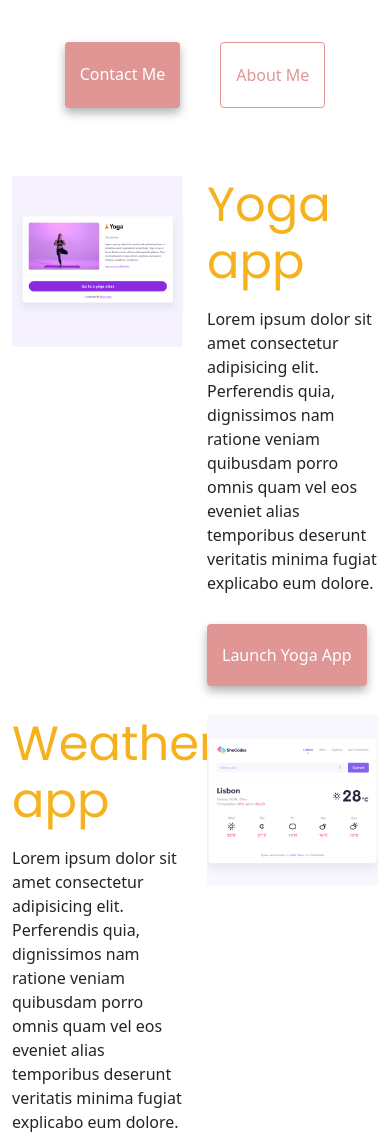
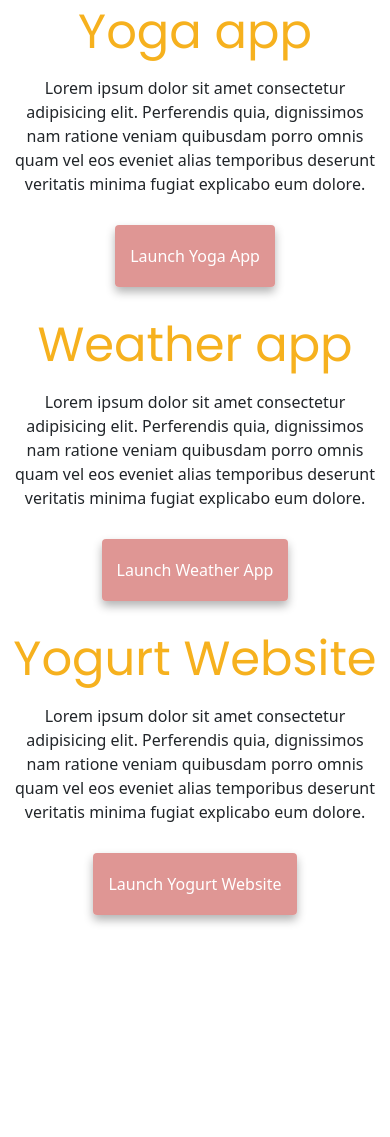
Before and after one commit to churst73/Advanced-Tools-Homework, a plain HTML site: page index.html in a window 390 px wide. Shown: the part 479-1616 px from the top of the page. After the commit the page ends 1475 px from the top, so only its background shows below. Drawn offline with nearby package versions, Linux system fonts and the light colour scheme.

Commit message:
Added media queries for mobile devices

```diff
--- a/css/style.css
+++ b/css/style.css
@@ -115,3 +115,24 @@ p {
   box-shadow: var(--box-shadow);
   color: white;
 }
+
+@media (max-width: 576px) {
+  h1 {
+    font-size: 48px;
+  }
+  .contact-me {
+    font-size: 35px;
+  }
+  .email-link {
+    font-size: 20px;
+  }
+}
+
+@media (min-width: 576px) {
+  .portfolio {
+    text-align: left;
+  }
+  .portfolio-text {
+    text-align: left;
+  }
+}
--- a/index.html
+++ b/index.html
@@ -4,7 +4,7 @@
     <meta charset="UTF-8" />
     <meta http-equiv="X-UA-Compatible" content="IE=edge" />
     <meta name="viewport" content="width=device-width, initial-scale=1.0" />
-    <meta name="description" content="This is Chelsea Hurst's Online Coding and Design Portfolio.">
+    <meta name="description" content="This is Chelsea Hurst's Online Coding and Design Portfolio. Check out some of my work, and reach out to collaborate.">
     <title>Front-end developer - Chelsea Hurst</title>
     <link
       href="https://cdn.jsdelivr.net/npm/bootstrap@5.0.1/dist/css/bootstrap.min.css"
@@ -62,36 +62,36 @@
     </div>
     <div class="container">
       <div class="row mt-5">
-        <div class="col-6">
-          <img src="images/yoga.png" alt="Yoga App" class="img-fluid rounded">
+        <div class="col-md-6">
+          <img src="images/yoga.png" alt="Yoga App" class="img-fluid rounded d-none d-md-block">
         </div>
-        <div class="col-6">
-            <h2 class="mb-3 text-start">Yoga app</h2>
-            <div>Lorem ipsum dolor sit amet consectetur adipisicing elit. Perferendis quia, dignissimos nam ratione veniam quibusdam porro omnis quam vel eos eveniet alias temporibus deserunt veritatis minima fugiat explicabo eum dolore.</div>
+        <div class="col-md-6 text-center">
+            <h2 class="portfolio mb-3">Yoga app</h2>
+            <div class="portfolio-text">Lorem ipsum dolor sit amet consectetur adipisicing elit. Perferendis quia, dignissimos nam ratione veniam quibusdam porro omnis quam vel eos eveniet alias temporibus deserunt veritatis minima fugiat explicabo eum dolore.</div>
             <div class="mt-5">
               <a href="#" class="primary-links">Launch Yoga App</a>
             </div>
           </div>
       </div>
       <div class="row mt-5">
-          <div class="col-6">
-              <h2 class="mb-3 text-start">Weather app</h2>
-              <div>Lorem ipsum dolor sit amet consectetur adipisicing elit. Perferendis quia, dignissimos nam ratione veniam quibusdam porro omnis quam vel eos eveniet alias temporibus deserunt veritatis minima fugiat explicabo eum dolore.</div>
+          <div class="col-md-6 text-center">
+              <h2 class="portfolio mb-3">Weather app</h2>
+              <div class="portfolio-text">Lorem ipsum dolor sit amet consectetur adipisicing elit. Perferendis quia, dignissimos nam ratione veniam quibusdam porro omnis quam vel eos eveniet alias temporibus deserunt veritatis minima fugiat explicabo eum dolore.</div>
               <div class="mt-5">
                   <a href="#" class="primary-links">Launch Weather App</a>
                 </div>
           </div>
           <div class="col-6">
-              <img src="images/weather.png" alt="Weather App" class="img-fluid rounded">
+              <img src="images/weather.png" alt="Weather App" class="img-fluid rounded d-none d-md-block">
             </div>
       </div>
       <div class="row mt-5">
-          <div class="col-6">
-              <img src="images/yogurt.png" alt="Yogurt Website" class="img-fluid rounded">
+          <div class="col-md-6">
+              <img src="images/yogurt.png" alt="Yogurt Website" class="img-fluid rounded d-none d-md-block">
           </div>
-          <div class="col-6">
-              <h2 class="mb-3 text-start">Yogurt Website</h2>
-              <div>Lorem ipsum dolor sit amet consectetur adipisicing elit. Perferendis quia, dignissimos nam ratione veniam quibusdam porro omnis quam vel eos eveniet alias temporibus deserunt veritatis minima fugiat explicabo eum dolore.</div>
+          <div class="col-md-6 text-center">
+              <h2 class="portfolio mb-3">Yogurt Website</h2>
+              <div class="portfolio-text">Lorem ipsum dolor sit amet consectetur adipisicing elit. Perferendis quia, dignissimos nam ratione veniam quibusdam porro omnis quam vel eos eveniet alias temporibus deserunt veritatis minima fugiat explicabo eum dolore.</div>
               <div class="mt-5">
                   <a href="#" class="primary-links">Launch Yogurt Website</a>
                 </div>
```
Also changed, not shown: about.html (+2 -3 lines).
